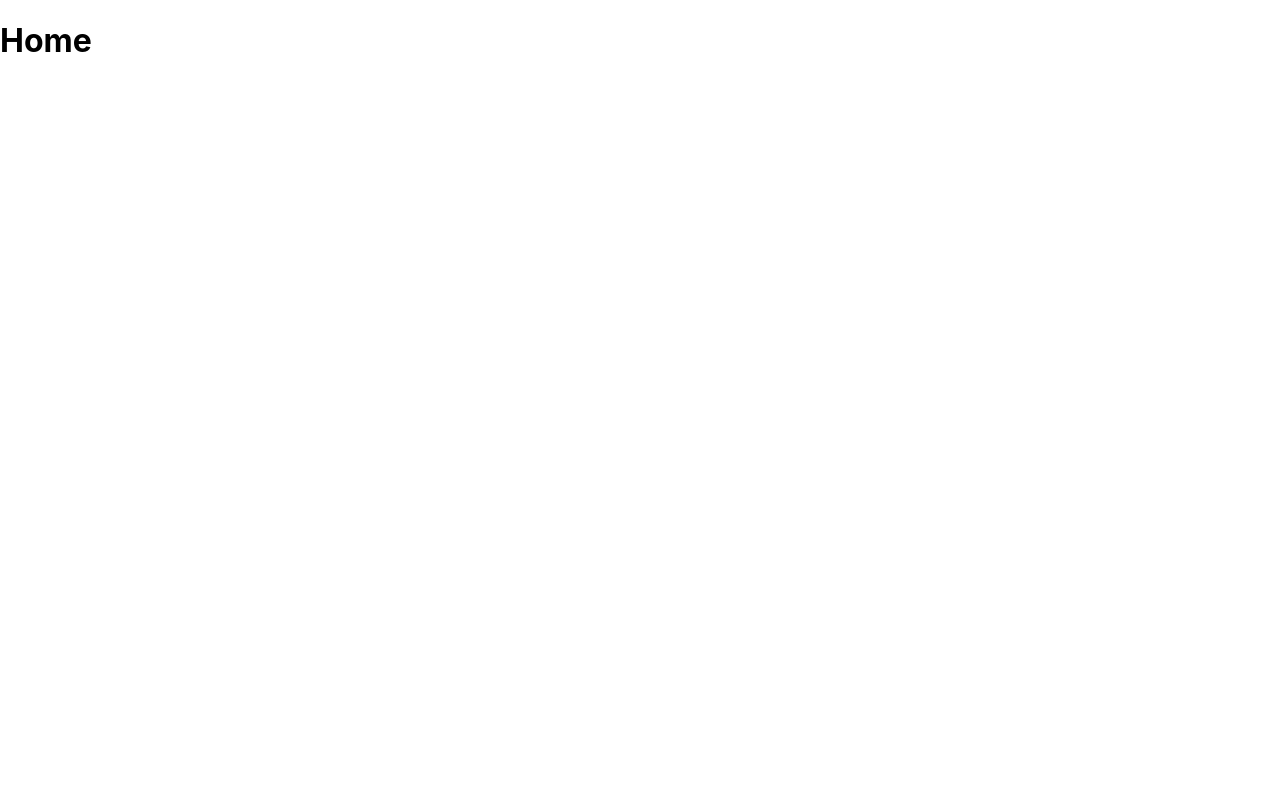
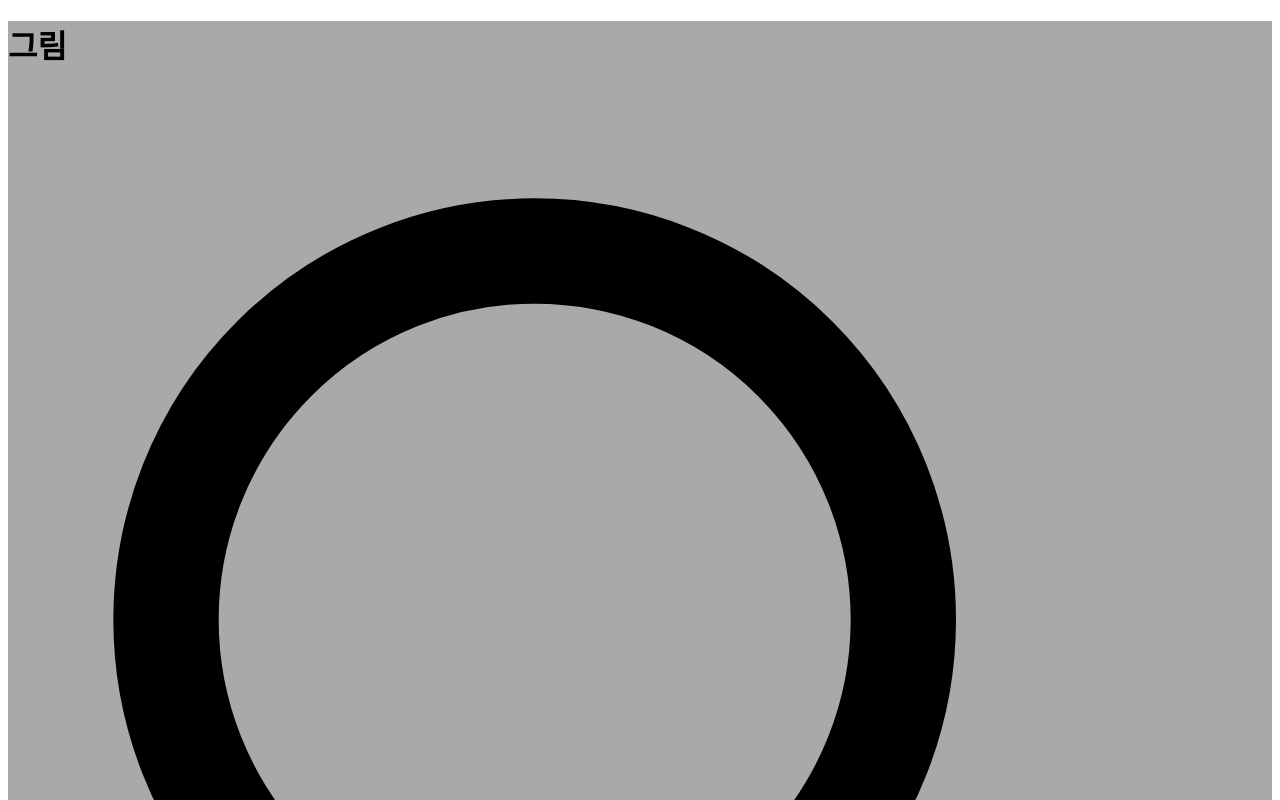
Before and after one commit to dimasmiftah/pisangparektor, a React (Create React App) app: page / in a window 1280 px wide. Shown: the top 800 px of the page. Built offline with nearby package versions, Linux system fonts and the light colour scheme; the HTML template or start-up script is replaced by a standard one.

Commit message:
add node-sass

```diff
--- a/src/index.css
+++ b/src/index.css
@@ -1,13 +1,5 @@
+@import url('https://fonts.googleapis.com/css2?family=Poppins:wght@400;500;700;900&display=swap');
+
 body {
-  margin: 0;
-  font-family: -apple-system, BlinkMacSystemFont, 'Segoe UI', 'Roboto', 'Oxygen',
-    'Ubuntu', 'Cantarell', 'Fira Sans', 'Droid Sans', 'Helvetica Neue',
-    sans-serif;
-  -webkit-font-smoothing: antialiased;
-  -moz-osx-font-smoothing: grayscale;
+  font-family: 'Poppins', sans-serif;
 }
-
-code {
-  font-family: source-code-pro, Menlo, Monaco, Consolas, 'Courier New',
-    monospace;
-}
--- a/src/routes/Home/Home.module.scss
+++ b/src/routes/Home/Home.module.scss
@@ -0,0 +1,3 @@
+.home {
+  background-color: darkgray;
+}
--- a/src/routes/Home/Home.tsx
+++ b/src/routes/Home/Home.tsx
@@ -1,9 +1,30 @@
-import React from 'react';
+import styles from './Home.module.scss';
 
 interface HomeProps {}
 
 const Home: React.FC<HomeProps> = ({}) => {
-  return <h1>Home</h1>;
+  return (
+    <div className={styles.home}>
+      <h1 className={styles.title}>그림</h1>
+      <form action=''>
+        <svg
+          className={styles.searchIcon}
+          fill='none'
+          stroke='currentColor'
+          viewBox='0 0 24 24'
+          xmlns='http://www.w3.org/2000/svg'
+        >
+          <path
+            stroke-linecap='round'
+            stroke-linejoin='round'
+            stroke-width='2'
+            d='M21 21l-6-6m2-5a7 7 0 11-14 0 7 7 0 0114 0z'
+          ></path>
+        </svg>
+        <input type='search' name='nim' id='nim' />
+      </form>
+    </div>
+  );
 };
 
 export default Home;
```
Also changed, not shown: 2 other files (tests, documents, lock files or other folders).
